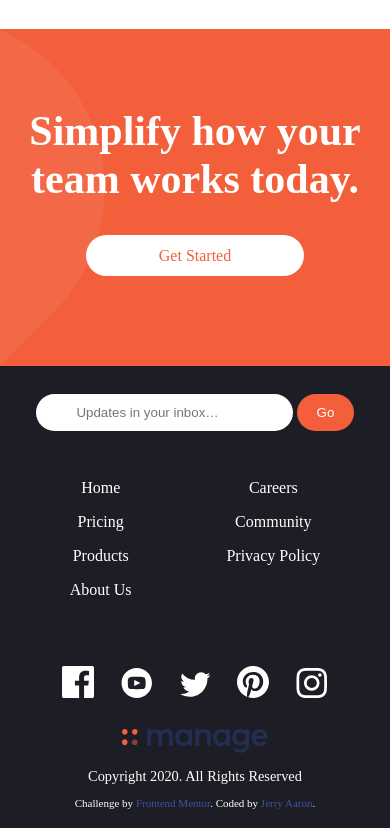
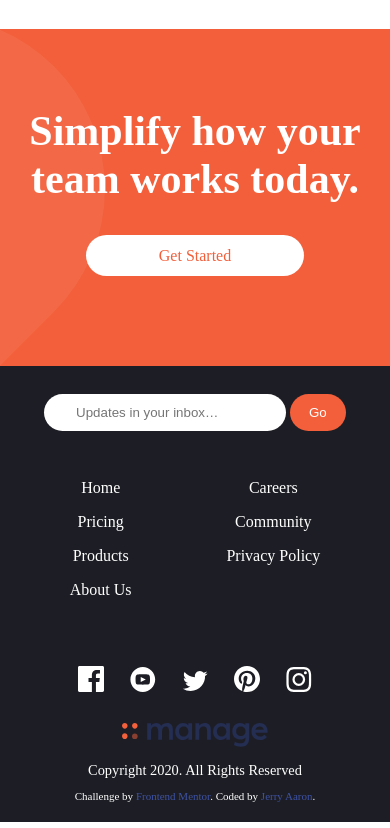
Before and after one commit to gfellah45/manage-landing-page, a website: page index.html in a window 390 px wide. Shown: the part 1967-2795 px from the top of the page. Drawn offline with Linux system fonts and the light colour scheme; files whose address does not match are found by name; a web font is replaced by a local one.

Commit message:
worked on mobile fotter

```diff
--- a/css/_footer.scss
+++ b/css/_footer.scss
@@ -8,11 +8,12 @@ footer{
     form{
         padding: 2vw 0;
         input[type='email']{
-            padding: .7rem 2.5rem;
+            padding: .7rem 2rem;
             border-radius: 500px;
             border: none;
             outline: none;
             color: $primary-color2;
+            width: 70%;
         }
         input[type='submit']{
             padding: .7rem 1.2rem;
@@ -52,7 +53,7 @@ footer{
             img{
                 @include animation();
                 margin: .7rem;
-                width: 2rem;
+                width: 1.6rem;
                 cursor: pointer;
                 &:hover{
                     transform: scale(1.2);
```
Also changed, not shown: package.json (added, +19 -0 lines), css/main.css, 1 other file.
